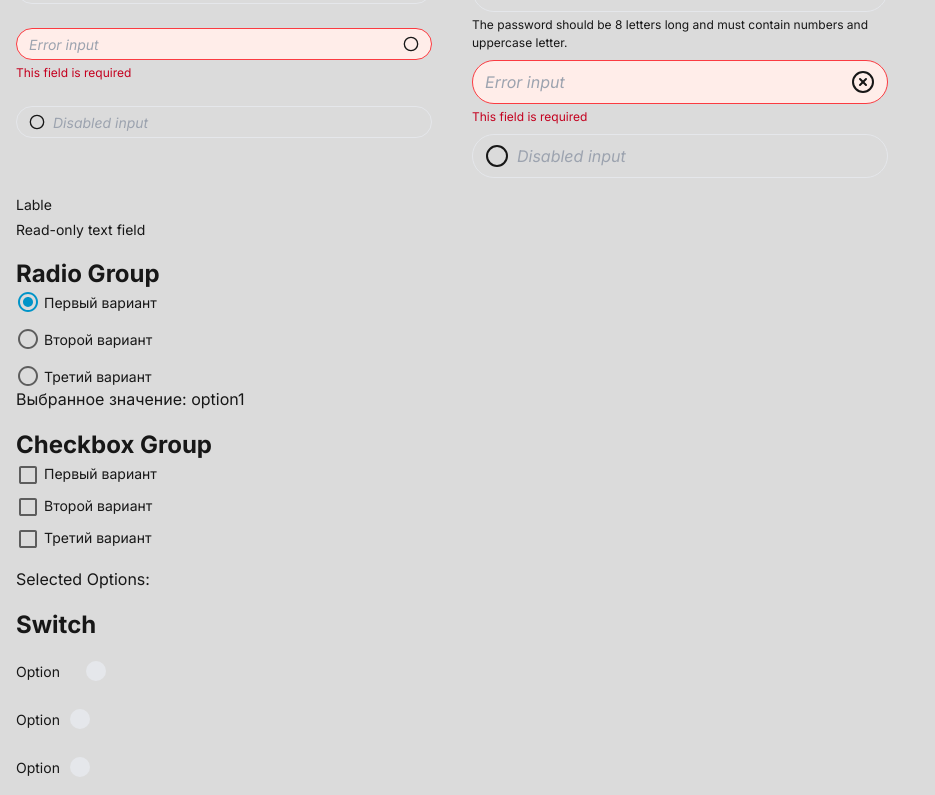
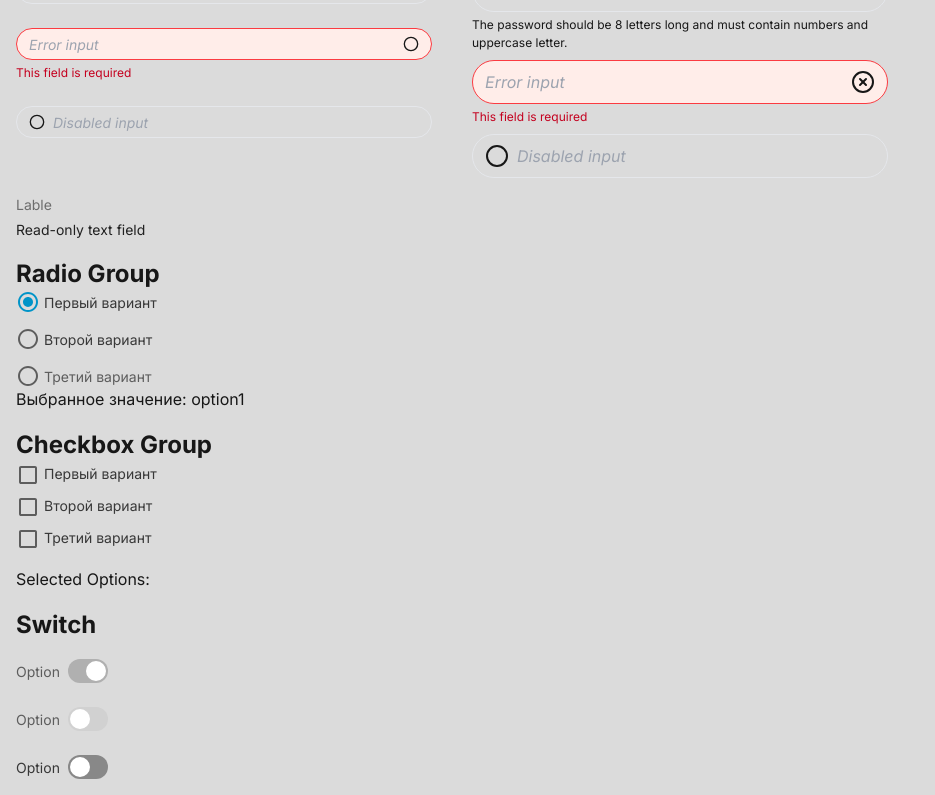
Before and after one commit to alenanish/GraduationThesis, a Next.js app: page / in a window 1280 px wide. Shown: the part 444-1239 px from the top of the page, without its empty margins (0-935 px from the left). Built offline with nearby package versions, Linux system fonts and the light colour scheme.

Commit message:
Refactor colors

```diff
--- a/app/components/ui/checkbox.tsx
+++ b/app/components/ui/checkbox.tsx
@@ -34,7 +34,7 @@ const Checkbox: FC<CheckboxProps> = ({
       ) : (
         <CheckboxBlank color="#5d5d5d" />
       )}
-      <label className={`text-body-s text-white-800`}>{label}</label>
+      <label className={`text-body-s text-base-800`}>{label}</label>
     </div>
   );
 };
--- a/app/components/ui/radio-button.tsx
+++ b/app/components/ui/radio-button.tsx
@@ -38,7 +38,7 @@ const RadioButton: React.FC<RadioButtonProps> = ({
       </div>
       <label
         className={`text-body-s  ${
-          disabled ? "text-white-500" : "text-white-800"
+          disabled ? "text-base-500" : "text-base-800"
         }`}
       >
         {label}
--- a/app/components/ui/read-only.tsx
+++ b/app/components/ui/read-only.tsx
@@ -8,8 +8,8 @@ interface ReadOnlyFieldProps {
 const ReadOnlyField: React.FC<ReadOnlyFieldProps> = ({ label, text }) => {
   return (
     <div className={`flex flex-col gap-1`}>
-      <label className="text-body-s text-white-400">{label}</label>
-      <div className="text-body-s text-white-900">{text}</div>
+      <label className="text-body-s text-base-400">{label}</label>
+      <div className="text-body-s text-base-900">{text}</div>
     </div>
   );
 };
--- a/app/components/ui/switch.tsx
+++ b/app/components/ui/switch.tsx
@@ -36,15 +36,15 @@ const Switch: React.FC<SwitchProps> = ({
       />
       <label
         className={`text-body-s ${
-          disabled ? "text-white-500" : "text-white-800"
+          disabled ? "text-base-500" : "text-base-800"
         }`}
       >
         {label}
       </label>
       {!disabled ? (
-        <div className="relative w-10 h-6 peer-focus:outline-none rounded-full peer  bg-white-300 peer-checked:after:translate-x-4 rtl:peer-checked:after:-translate-x-4 peer-checked:after:border-white-0 after:content-[''] after:absolute after:top-[2px] after:start-[2px] after:bg-white after:border-white-0 after:border-[10px] after:rounded-full after:h-5 after:w-5 after:transition-all  peer-checked:bg-blue-500"></div>
+        <div className="relative w-10 h-6 peer-focus:outline-none rounded-full peer  bg-base-300 peer-checked:after:translate-x-4 rtl:peer-checked:after:-translate-x-4 peer-checked:after:border-base-0 after:content-[''] after:absolute after:top-[2px] after:start-[2px] after:bg-base after:border-base-0 after:border-[10px] after:rounded-full after:h-5 after:w-5 after:transition-all  peer-checked:bg-prime-500"></div>
       ) : (
-        <div className="relative w-10 h-6 peer-focus:outline-none rounded-full peer  bg-white-100 peer-checked:after:translate-x-4 rtl:peer-checked:after:-translate-x-4 peer-checked:after:border-white-0 after:content-[''] after:absolute after:top-[2px] after:start-[2px] after:bg-white after:border-white-0 after:border-[10px] after:rounded-full after:h-5 after:w-5 after:transition-all  peer-checked:bg-white-200"></div>
+        <div className="relative w-10 h-6 peer-focus:outline-none rounded-full peer  bg-base-100 peer-checked:after:translate-x-4 rtl:peer-checked:after:-translate-x-4 peer-checked:after:border-base-0 after:content-[''] after:absolute after:top-[2px] after:start-[2px] after:bg-base after:border-base-0 after:border-[10px] after:rounded-full after:h-5 after:w-5 after:transition-all  peer-checked:bg-base-200"></div>
       )}
     </label>
   );
```
